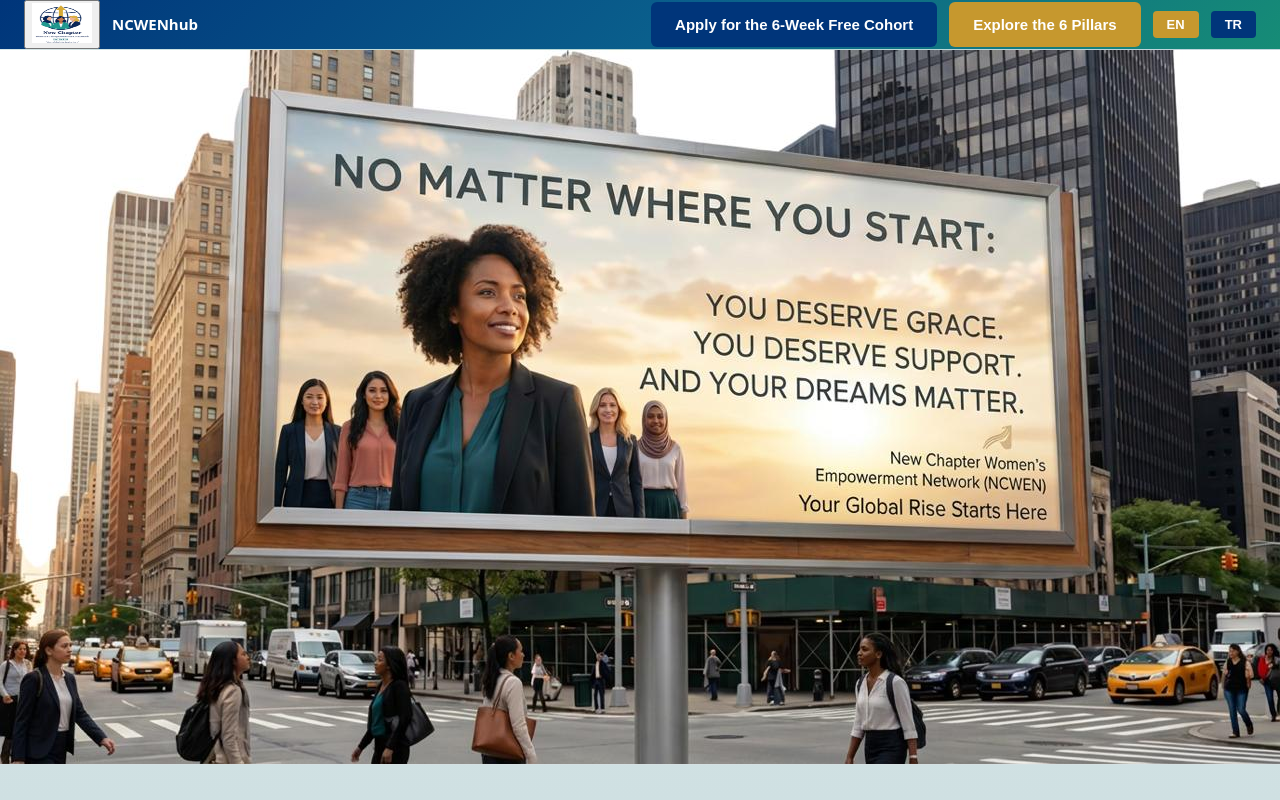
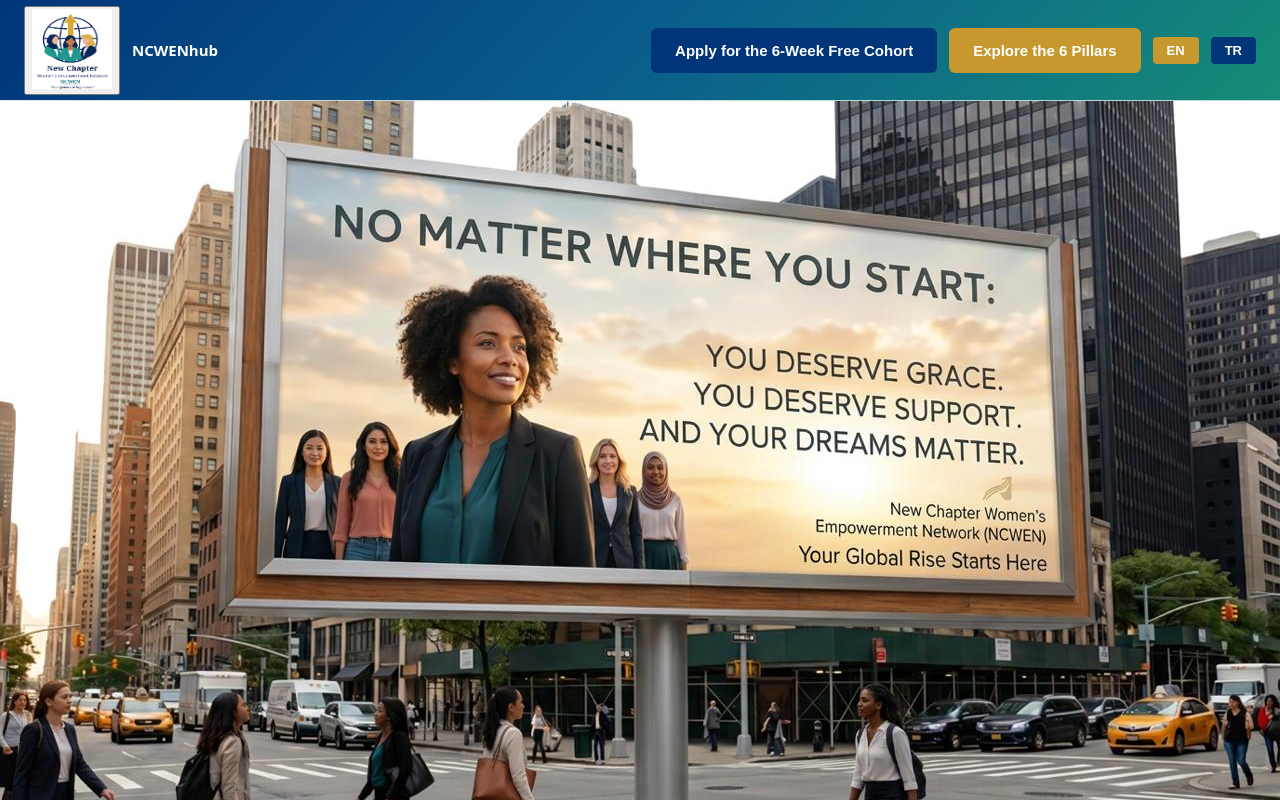
Before and after one commit to June8Yildirim/newchapterusa, a React (Vite) app: page / in a window 1280 px wide. Shown: the top 800 px of the page. Built offline with nearby package versions, Linux system fonts and the light colour scheme.

Commit message:
update header

```diff
--- a/src/App.css
+++ b/src/App.css
@@ -180,6 +180,7 @@
   margin: 0 auto;
   padding: 0px;
   padding-inline: 24px;
+  height: 100px;
 }
 .header-inner {
   display: flex;
--- a/src/components/navigation/Navigation.tsx
+++ b/src/components/navigation/Navigation.tsx
@@ -21,7 +21,7 @@
             padding: 0,
           }}
         >
-          <img width={60} height={40} src="/images/NCWENLogo.png" alt="logo" />
+          <img width={80} height={80} src="/images/NCWENLogo.png" alt="logo" />
         </button>
         <span className="brand">{t.brand}</span>
       </div>
```
